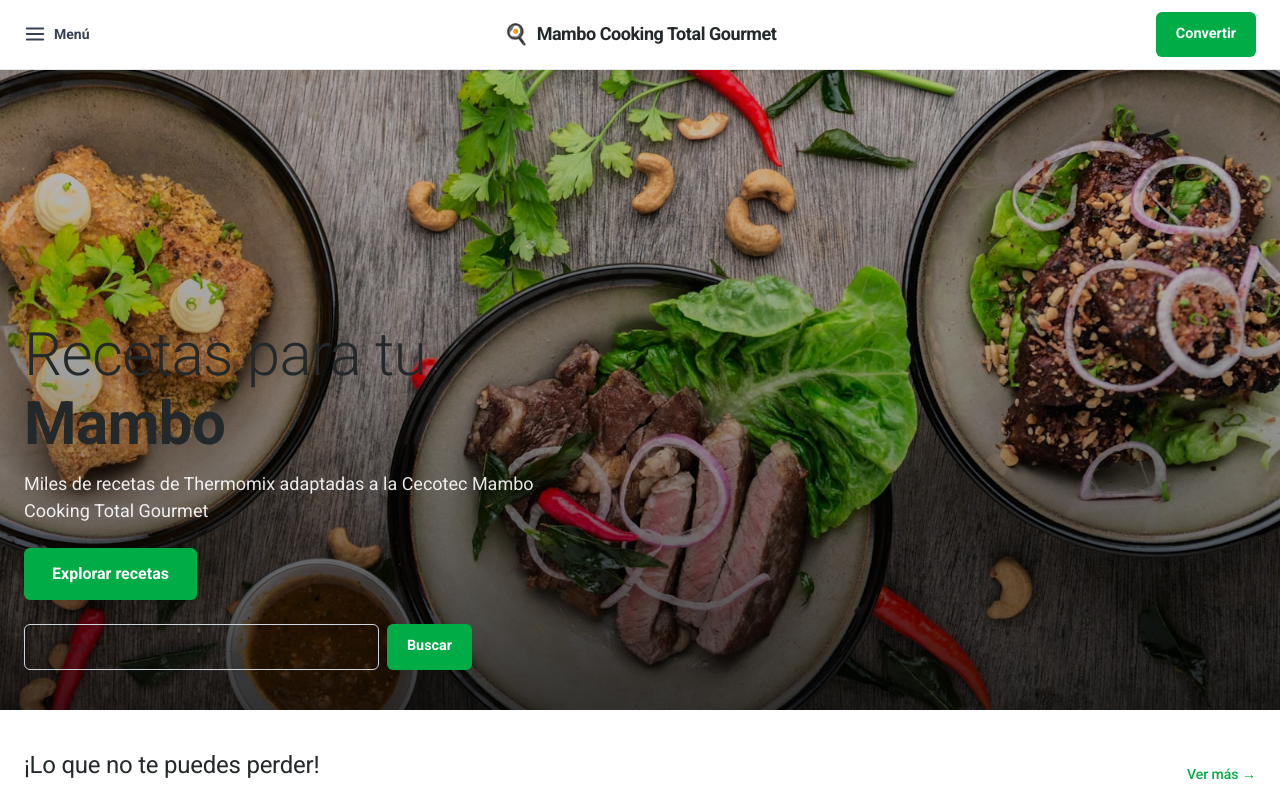
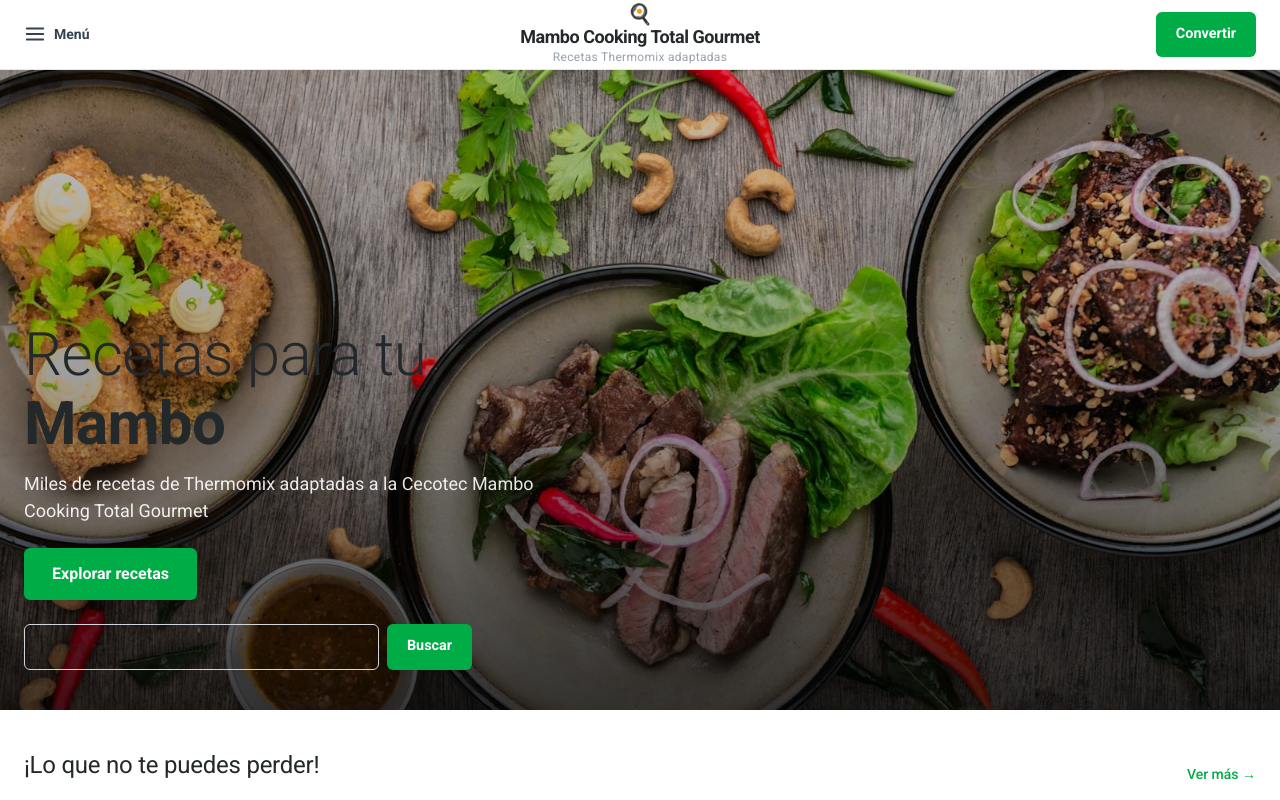
Before and after one commit to tomassette-prog/recetasmambo, a Next.js app: page / in a window 1280 px wide. Shown: the top 800 px of the page. Built offline with nearby package versions, Linux system fonts and the light colour scheme.

Commit message:
feat: add subtitle 'Recetas Thermomix adaptadas' in header

```diff
--- a/src/components/Header.tsx
+++ b/src/components/Header.tsx
@@ -32,10 +32,13 @@ export default function Header() {
           </button>
 
           {/* Center: Brand */}
-          <Link href="/" className="absolute left-1/2 -translate-x-1/2 flex items-center gap-2">
-            <span className="text-xl">🍳</span>
-            <span className="text-base sm:text-lg font-bold tracking-tight" style={{ color: "#23282A" }}>
+          <Link href="/" className="absolute left-1/2 -translate-x-1/2 flex flex-col items-center">
+            <span className="text-xl leading-none mb-0.5">🍳</span>
+            <span className="text-base sm:text-lg font-bold tracking-tight leading-tight" style={{ color: "#23282A" }}>
               Mambo Cooking Total Gourmet
+            </span>
+            <span className="text-[10px] sm:text-xs text-gray-400 font-normal tracking-wide">
+              Recetas Thermomix adaptadas
             </span>
           </Link>
 
```
